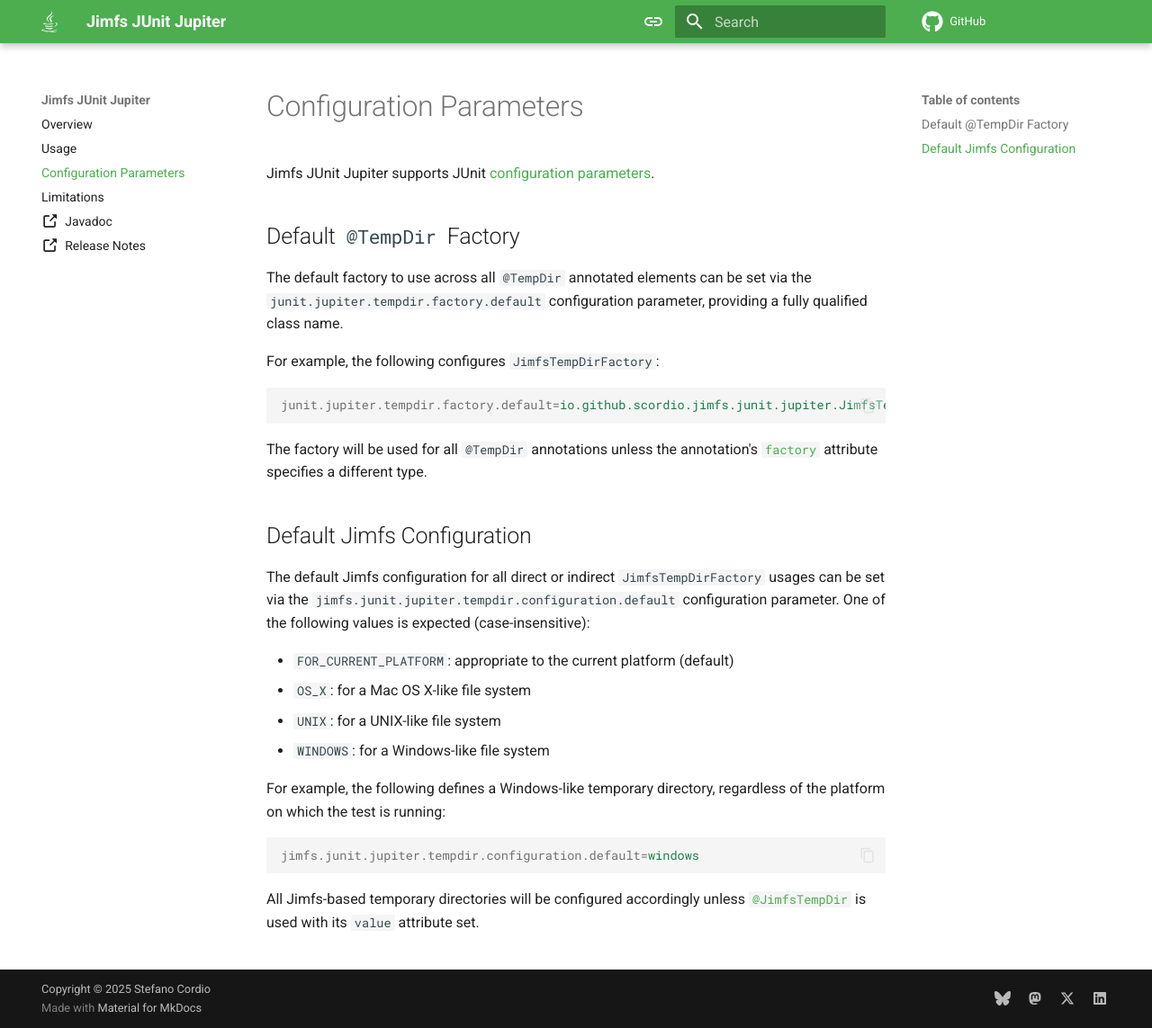
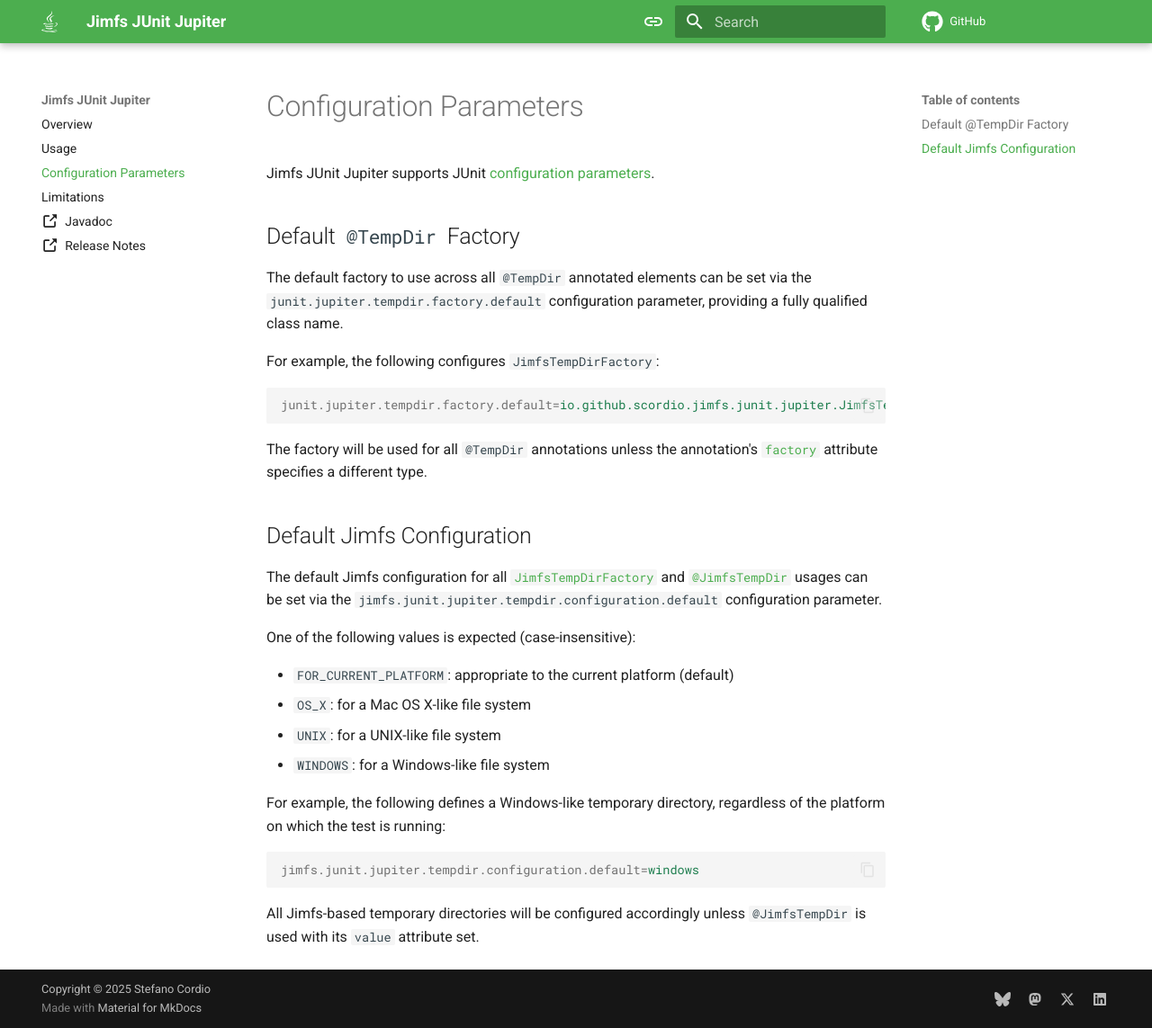
Before and after one commit to scordio/jimfs-junit-jupiter, an MkDocs documentation site: the page built from docs/configuration-parameters.md, in a window 1280 px wide and 1143 px high. Shown: the whole window at 90% size. Built offline with MkDocs 1.6.1 and Material for MkDocs 9.7.7, drawn with Linux system fonts in a browser that asks for light colours; comment, search, counter and statistics services are not loaded.

Commit message:
Cosmetic

````diff
--- a/docs/configuration-parameters.md
+++ b/docs/configuration-parameters.md
@@ -20,8 +20,10 @@ attribute specifies a different type.
 
 ## Default Jimfs Configuration
 
-The default Jimfs configuration for all direct or indirect `JimfsTempDirFactory` usages can be set via the
-`jimfs.junit.jupiter.tempdir.configuration.default` configuration parameter.
+The default Jimfs configuration for all [`JimfsTempDirFactory`](usage.md#tempdir-with-jimfstempdirfactory) and
+[`@JimfsTempDir`](usage.md#jimfstempdir) usages can be set via the `jimfs.junit.jupiter.tempdir.configuration.default`
+configuration parameter.
+
 One of the following values is expected (case-insensitive):
 
 * `FOR_CURRENT_PLATFORM`: appropriate to the current platform (default)
@@ -36,5 +38,5 @@ running:
 jimfs.junit.jupiter.tempdir.configuration.default=windows
 ```
 
-All Jimfs-based temporary directories will be configured accordingly unless [`@JimfsTempDir`](usage.md#jimfstempdir) is used with its `value`
+All Jimfs-based temporary directories will be configured accordingly unless `@JimfsTempDir` is used with its `value`
 attribute set.
````
